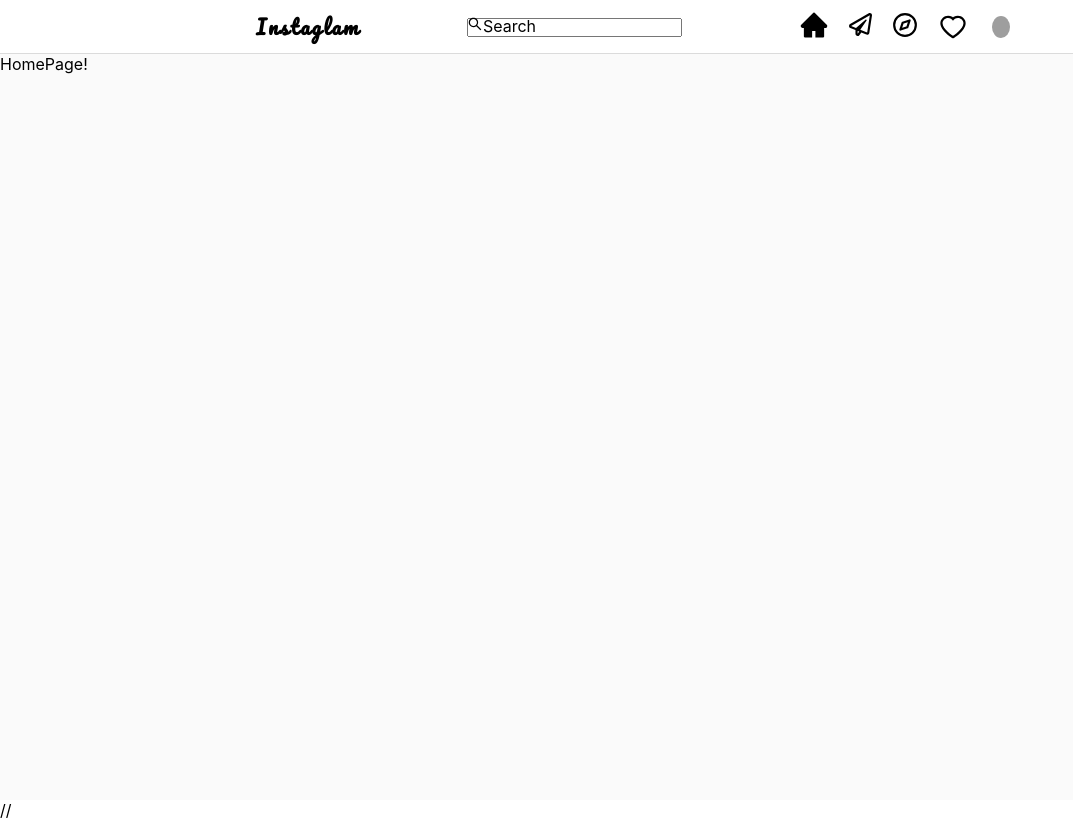
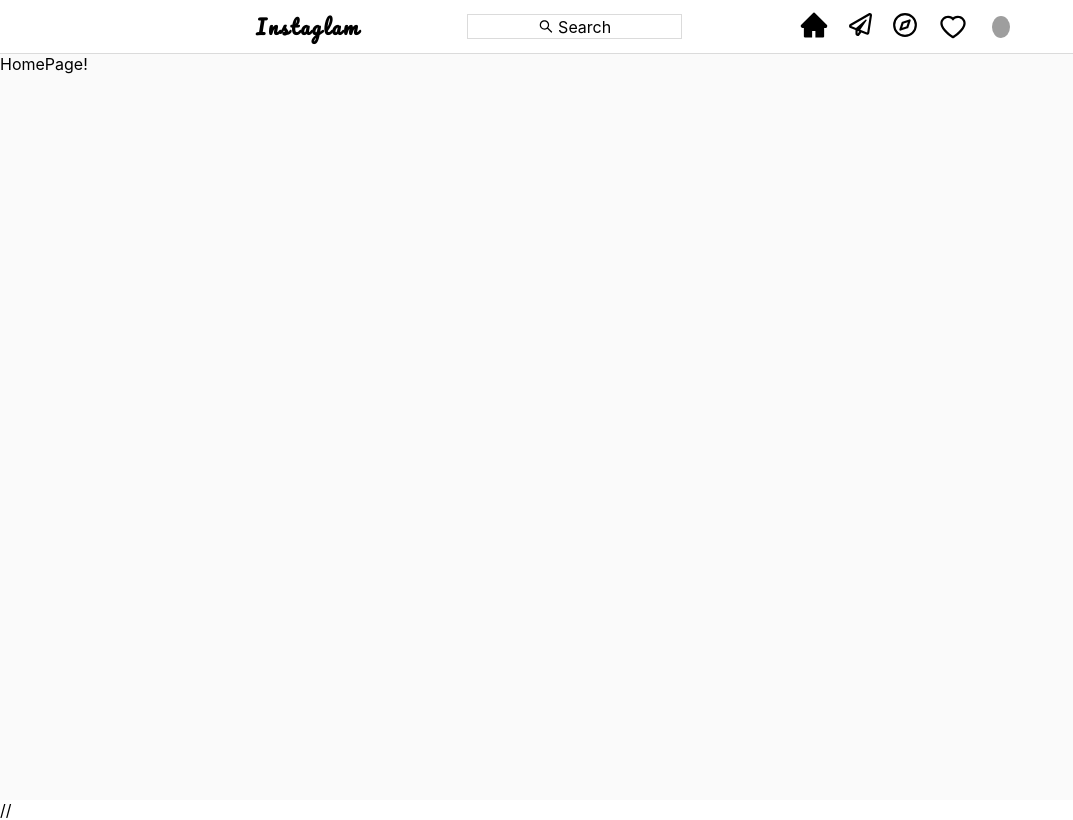
Before and after one commit to nahshov/Instaglam, a React (Create React App) app in the folder client/: page / in a window 1280 px wide. Shown: the whole page, without its empty margins (0-1073 px from the left). Built offline with nearby package versions, Linux system fonts and the light colour scheme; grey boxes are pictures that could not be loaded.

Commit message:
finished working on the css design of the search input in the homepage

```diff
--- a/client/src/components/NavLinks/NavLinks.js
+++ b/client/src/components/NavLinks/NavLinks.js
@@ -4,7 +4,7 @@ import HomeIcon from '../Icons/HomeIcon/HomeIcon';
 import ChatIcon from '../Icons/ChatIcon/ChatIcon';
 import ExploreIcon from '../Icons/ExploreIcon/ExploreIcon';
 import styles from './NavLinks.module.scss';
-import HeartIcon from '../Icons/HeatIcon/HeartIcon';
+import HeartIcon from '../Icons/HeartIcon/HeartIcon';
 import ProfilePic from '../ProfilePic/ProfilePic';
 
 const NavLinks = () => {
--- a/client/src/components/SearchInput/SearchInput.js
+++ b/client/src/components/SearchInput/SearchInput.js
@@ -1,13 +1,17 @@
 import React from 'react';
 import styles from './SearchInput.module.scss';
 import { AiOutlineSearch } from 'react-icons/ai';
+import { TiDelete } from 'react-icons/ti';
 
 const SearchInput = () => {
 	return (
-		<div className={styles.SearchInputContainer}>
+		<div className={styles.searchInputContainer}>
 			<input className={styles.SearchInput} />
-			<label className={styles.SearchPlaceholder}>
-				<AiOutlineSearch />Search
+			<label className={styles.searchLabel}>
+                <div>
+				    <AiOutlineSearch className={styles.searchIcon}/> <span>Search</span>
+                </div>
+                <TiDelete className={styles.deleteIcon} />
 			</label>
 		</div>
 	);
--- a/client/src/components/SearchInput/SearchInput.module.scss
+++ b/client/src/components/SearchInput/SearchInput.module.scss
@@ -1,15 +1,45 @@
-.SearchInputContainer{
+
+.searchInputContainer{
     position: relative;
     width: 215px;
+    height:25px;
+    display: flex;
+    align-items: center;
+    justify-content: center;
+    border: 1px solid #dbdbdb;
+
     .SearchInput{
+        background:transparent;
+        z-index: 2;
         width: 100%;
         height: 100%;
+        border: none;
+        outline: none;
+
+        &:focus {
+            padding-left: 15px;
+            +.searchLabel{
+                justify-content: space-between;
+                .deleteIcon{
+                    display: inline-block;
+                    width: 1.2em;
+                    height: 1.2em;
+                }
+            }
+        }
     }
-    .SearchPlaceholder{
+    .searchLabel{
         position: absolute;
-        top: 0;
+        width: 100%;
         display: flex;
-
-    }
+        align-items: center;
+        justify-content: center;
+        .searchIcon{
+            transform: translateY(1.5px)
+        }
+        .deleteIcon{
+            display: none;
+        }
+        }
 
 }
```
Also changed, not shown: client/src/components/Icons/HeartIcon/HeartIcon.js (renamed from client/src/components/Icons/HeatIcon/HeartIcon.js), client/src/components/Icons/HeartIcon/HeartIcon.module.scss (renamed from client/src/components/Icons/HeatIcon/HeartIcon.module.scss).
